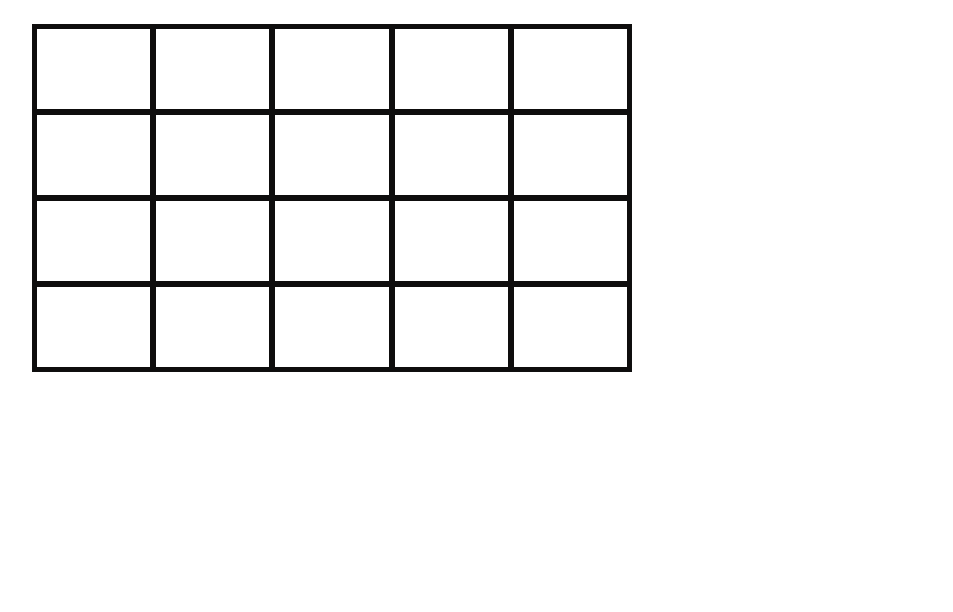
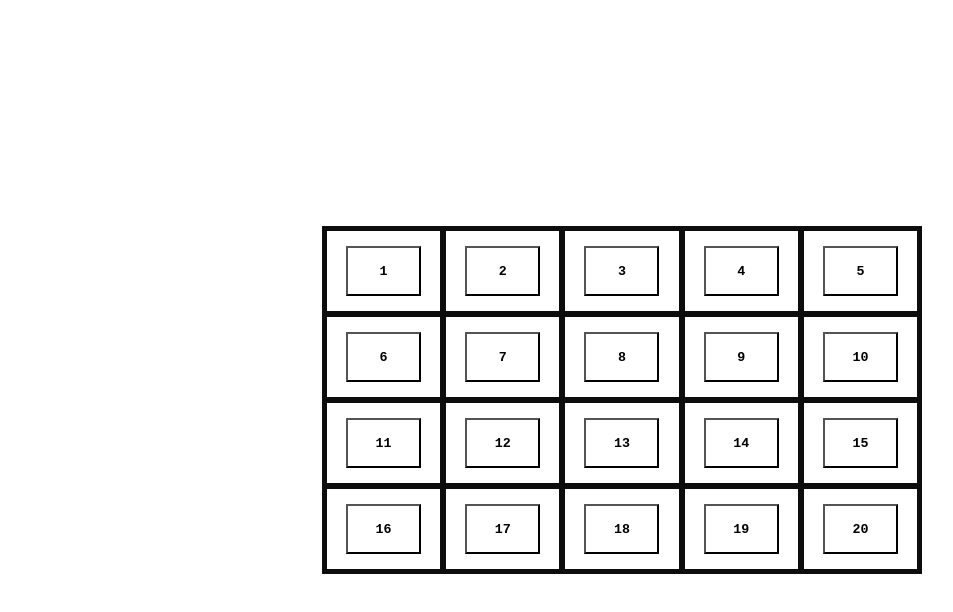
Before and after one commit to jacekzielinski87/Find-the-treasure-game, a plain HTML site: page index.html in a window 1280 px wide. Shown: the whole page, without its empty margins (18-971 px from the left). Drawn offline with Linux system fonts and the light colour scheme.

Commit message:
Setup grid properties for main board

```diff
--- a/index.html
+++ b/index.html
@@ -9,34 +9,41 @@
 <body>
     <div class="board">
         <div class="box">
+            <button class ="click">1</button>
             <img class="treasure" src="Treasure.png">
         </div>
-        <div class="box"></div>
-        <div class="box"></div>
-        <div class="box"></div>
-        <div class="box"></div>
-        <div class="box"></div>
-        <div class="box"></div>
-        <div class="box"></div>
         <div class="box">
+            <button class ="click">2</button>
+        </div>
+        <div class="box"><button class ="click">3</button></div>
+        <div class="box"><button class ="click">4</button></div>
+        <div class="box"><button class ="click">5</button></div>
+        <div class="box"><button class ="click">6</button></div>
+        <div class="box"><button class ="click">7</button></div>
+        <div class="box"><button class ="click">8</button></div>
+        <div class="box">
+            <button class ="click">9</button>
             <img class="treasure" src="Treasure.png">
         </div>
-        <div class="box"></div>
-        <div class="box"></div>
-        <div class="box"></div>
-        <div class="box"></div>
-        <div class="box"></div>
-        <div class="box"></div>
+        <div class="box"><button class ="click">10</button></div>
+        <div class="box"><button class ="click">11</button></div>
+        <div class="box"><button class ="click">12</button></div>
+        <div class="box"><button class ="click">13</button></div>
+        <div class="box"><button class ="click">14</button></div>
+        <div class="box"><button class ="click">15</button></div>
         <div class="box">
+            <button class ="click">16</button>
             <img class="treasure" src="Treasure.png">
         </div>
-        <div class="box"></div>
-        <div class="box"></div>
+        <div class="box"><button class ="click">17</button></div>
+        <div class="box"><button class ="click">18</button></div>
         <div class="box">
+            <button class ="click">19</button>
             <img class="treasure" src="Treasure.png">
         </div>
-        <div class="box"></div>
+        <div class="box"><button class ="click">20</button></div>
     </div>
+
 </body>
 <script src="script.js"></script>
 
--- a/style.css
+++ b/style.css
@@ -15,10 +15,11 @@
     border:1px solid #100f0f;
     cursor:pointer;
     position: absolute;
-    left:50px;
-    right:50px;
-    padding: 4px;
-    margin-top: 24px;
+    top: 50%;
+    left: 50%;
+    transform: translate(-50%, -50%);
+    padding:4px;
+
 }
 
 .box {
@@ -33,5 +34,18 @@
 }
 
 .treasure {
-    display: none;
+    display:none;
 }
+
+.click {
+    width: 75px;
+    height:50px;
+    background-color:rgb(255, 255, 255);
+    color:#000000;
+    font-weight: 600;
+    cursor:pointer;
+}
+
+.click:hover {
+    background: #def13a;
+}
```
